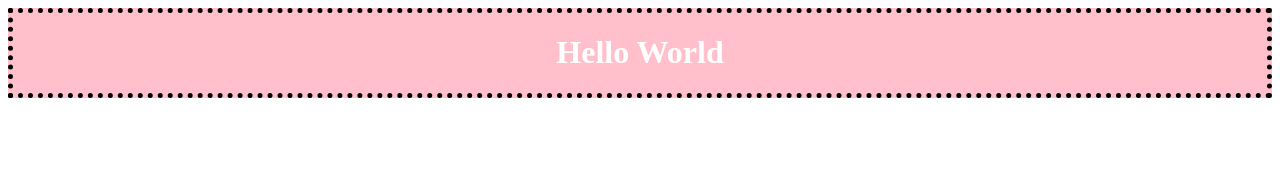
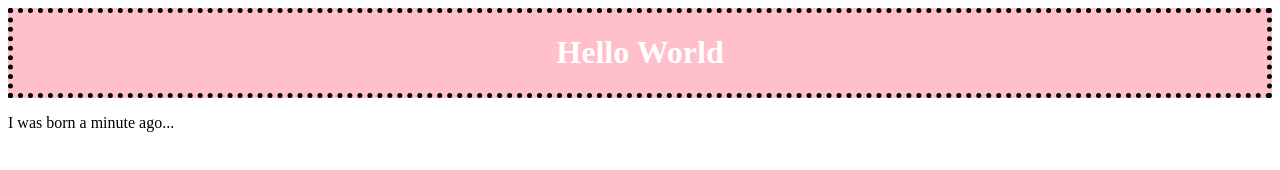
Before and after one commit to Tyouxik/Kitkat-Dribbble, a plain HTML site: page index.html in a window 1280 px wide. Drawn offline with Linux system fonts and the light colour scheme.

Commit message:
write paragraph

```diff
--- a/index.html
+++ b/index.html
@@ -10,5 +10,6 @@
     <div class="container">
         <h1>Hello World</h1>
     </div>
+    <p class="intro">I was born a minute ago...</p>
 </body>
 </html>
```
